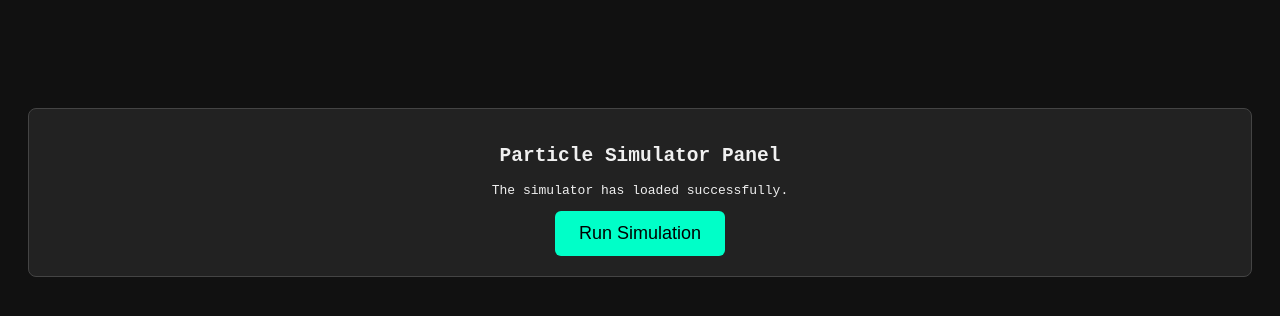
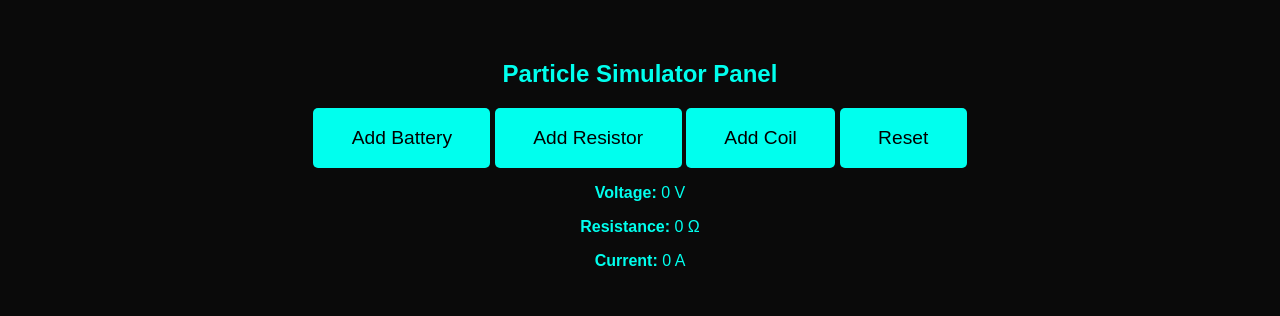
Before and after one commit to Wepower383/particle, a plain HTML site: page index.html in a window 1280 px wide. Both pictures are taken after a click on the button "Enter". Drawn offline with Linux system fonts and the light colour scheme.

Commit message:
Update index.html

```diff
--- a/index.html
+++ b/index.html
@@ -1,61 +1,33 @@
 <!DOCTYPE html>
 <html lang="en">
 <head>
-  <meta charset="UTF-8">
+  <meta charset="UTF-8" />
   <title>Particle Simulator</title>
-  <meta name="viewport" content="width=device-width, initial-scale=1.0">
-  <style>
-    body {
-      background-color: #111;
-      color: #f0f0f0;
-      font-family: monospace;
-      text-align: center;
-      padding: 60px 20px;
-    }
-
-    #simulator {
-      display: none;
-      padding: 20px;
-      margin-top: 40px;
-      background-color: #222;
-      border-radius: 8px;
-      border: 1px solid #444;
-    }
-
-    button {
-      padding: 12px 24px;
-      font-size: 18px;
-      border: none;
-      border-radius: 6px;
-      background-color: #00ffc8;
-      color: #000;
-      cursor: pointer;
-    }
-
-    button:hover {
-      background-color: #00d1a6;
-    }
-  </style>
+  <meta name="viewport" content="width=device-width, initial-scale=1.0" />
+  <link rel="stylesheet" href="style.css" />
 </head>
 <body>
-
   <div id="intro">
     <h1>Welcome to the simulator where the unseen can be seen</h1>
     <button onclick="enterSimulation()">Enter</button>
   </div>
 
-  <div id="simulator">
+  <div id="simulator" style="display: none;">
     <h2>Particle Simulator Panel</h2>
-    <p>The simulator has loaded successfully.</p>
-    <button onclick="alert('Simulating...')">Run Simulation</button>
+    <div class="controls">
+      <button onclick="addComponent('battery')">Add Battery</button>
+      <button onclick="addComponent('resistor')">Add Resistor</button>
+      <button onclick="addComponent('coil')">Add Coil</button>
+      <button onclick="resetSimulator()">Reset</button>
+    </div>
+    <div id="workspace"></div>
+    <div class="output">
+      <p><strong>Voltage:</strong> <span id="voltage">0</span> V</p>
+      <p><strong>Resistance:</strong> <span id="resistance">0</span> Ω</p>
+      <p><strong>Current:</strong> <span id="current">0</span> A</p>
+    </div>
   </div>
 
-  <script>
-    function enterSimulation() {
-      document.getElementById("intro").style.display = "none";
-      document.getElementById("simulator").style.display = "block";
-    }
-  </script>
-
+  <script src="app.js"></script>
 </body>
 </html>
```
